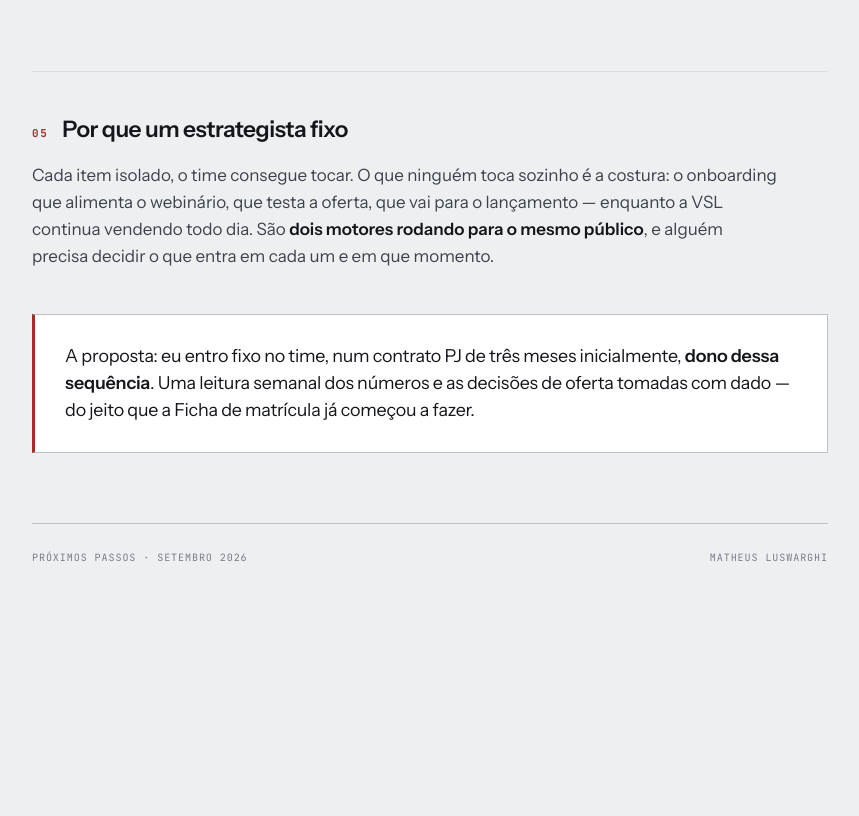
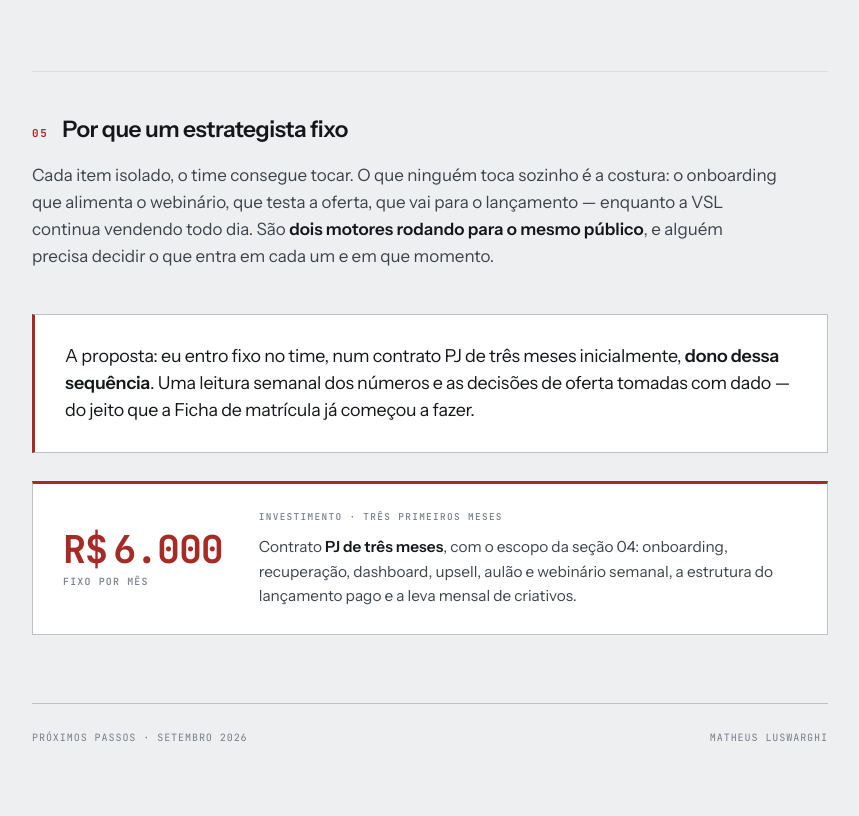
Before and after one commit to matheusluswarghi-aloud/propostavitor, a plain HTML site: page index.html in a window 1280 px wide. Shown: the part 5646-6462 px from the top of the page, without its empty margins (210-1069 px from the left). Before the commit the page ends 6281 px from the top, so only its background shows below. Drawn offline with Linux system fonts and the light colour scheme.

Commit message:
Investimento: R$ 6.000 fixo por mês nos três primeiros meses
Co-Authored-By: Claude Opus 5 <noreply@anthropic.com>
Claude-Session: https://claude.ai/code/session_01KS2g7MM3GJvvNqXsxYuyQf

```diff
--- a/index.html
+++ b/index.html
@@ -243,6 +243,26 @@
     text-transform:uppercase;color:var(--muted);
     display:flex;justify-content:space-between;gap:16px;flex-wrap:wrap;
   }
+
+  /* ── investimento ─────────────────────────────────── */
+  .price{
+    margin:28px 0 6px;background:var(--surface);
+    border:1px solid var(--line-strong);border-top:3px solid var(--accent);
+    padding:26px 30px;display:grid;grid-template-columns:auto minmax(0,1fr);
+    gap:36px;align-items:center;
+  }
+  .price .fig{
+    font-family:var(--mono);font-size:2.4rem;font-weight:700;color:var(--accent);
+    line-height:1;letter-spacing:-.03em;white-space:nowrap;font-variant-numeric:tabular-nums;
+  }
+  .price .fig small{display:block;margin-top:8px;font-size:.62rem;font-weight:500;letter-spacing:.12em;text-transform:uppercase;color:var(--muted)}
+  .price .lbl{
+    display:block;font-family:var(--mono);font-size:.59rem;font-weight:500;
+    letter-spacing:.14em;text-transform:uppercase;color:var(--muted);margin-bottom:11px;
+  }
+  .price p{font-size:.96rem;color:var(--ink-2)}
+  .price b{color:var(--ink);font-weight:600}
+  @media (max-width:640px){.price{grid-template-columns:1fr;gap:20px;padding:22px 20px}}
 </style>
 </head>
 <body>
@@ -509,6 +529,18 @@
       fazer.
     </p>
   </div>
+
+  <div class="price">
+    <p class="fig">R$&thinsp;6.000<small>fixo por mês</small></p>
+    <div>
+      <span class="lbl">Investimento · três primeiros meses</span>
+      <p>
+        Contrato <b>PJ de três meses</b>, com o escopo da seção 04: onboarding, recuperação,
+        dashboard, upsell, aulão e webinário semanal, a estrutura do lançamento pago e a leva mensal
+        de criativos.
+      </p>
+    </div>
+  </div>
 </section>
 
 <footer>
```
